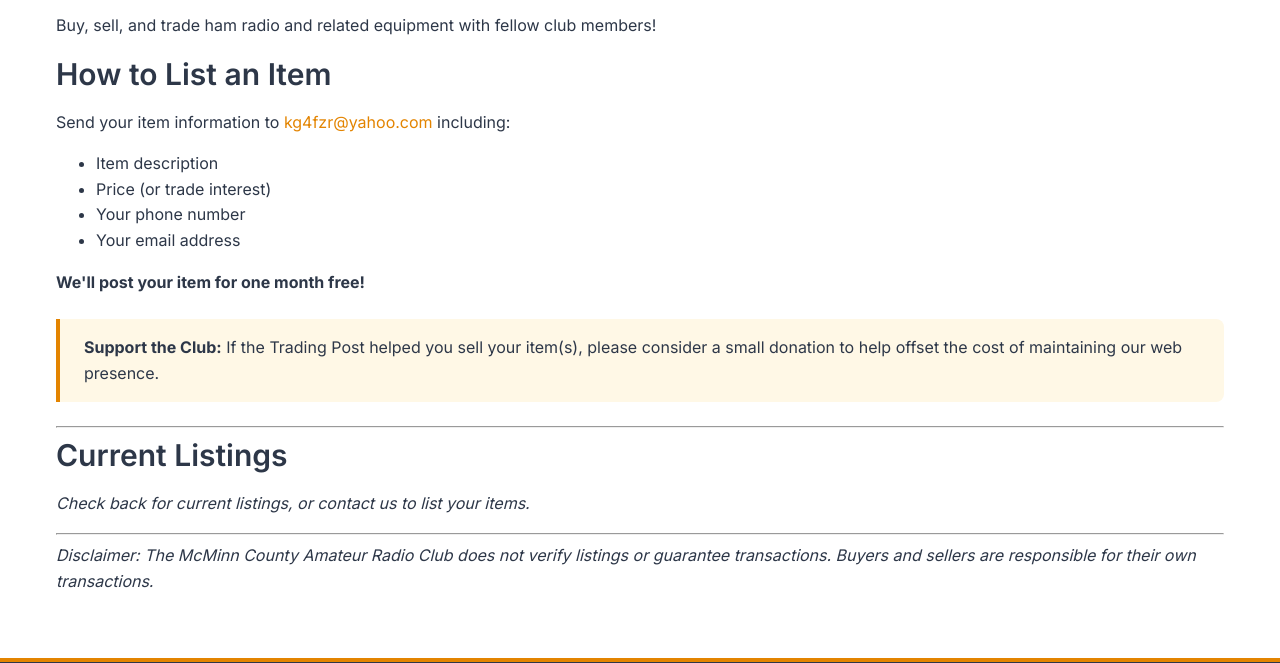
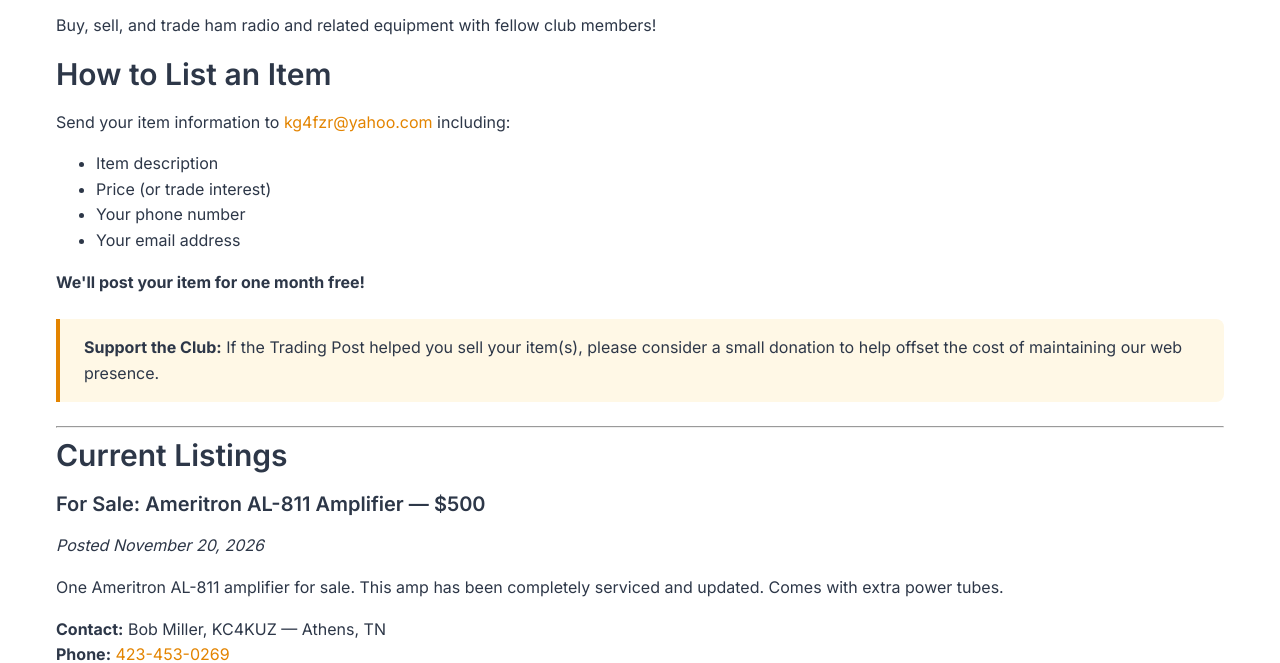
Before and after one commit to mcminnarc/mcarc-website, an Eleventy site: page src/trading.md in a window 1280 px wide. Shown: the part 139-802 px from the top of the page. Built offline with nearby package versions, Linux system fonts and the light colour scheme; Eleventy itself is replaced by a stand-in of ours; files that its build step writes are made by us from their sources.

Commit message:
Add Ameritron AL-811 listing to Trading Post
Co-Authored-By: Claude Opus 5.5 <noreply@anthropic.com>

```diff
--- a/src/trading.md
+++ b/src/trading.md
@@ -26,7 +26,15 @@ Send your item information to [kg4fzr@yahoo.com](mailto:kg4fzr@yahoo.com) includ
 
 ## Current Listings
 
-*Check back for current listings, or contact us to list your items.*
+### For Sale: Ameritron AL-811 Amplifier — $500
+
+*Posted November 20, 2026*
+
+One Ameritron AL-811 amplifier for sale. This amp has been completely serviced and updated. Comes with extra power tubes.
+
+**Contact:** Bob Miller, KC4KUZ — Athens, TN<br>
+**Phone:** [423-453-0269](tel:+14234530269)<br>
+**Email:** [kc4kuz1@comcast.net](mailto:kc4kuz1@comcast.net)
 
 ---
 
```
